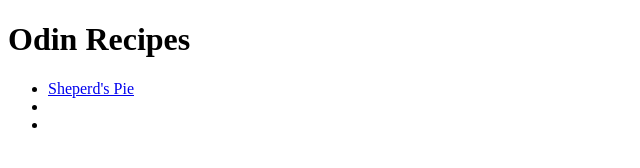
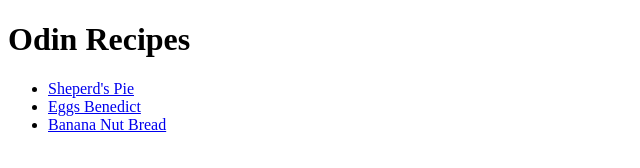
Before and after one commit to ADogNamedBird/odin-recipes, a plain HTML site: page index.html in a window 1280 px wide. Shown: the whole page, without its empty margins (0-640 px from the left). Drawn offline with Linux system fonts and the light colour scheme.

Commit message:
add links to pages in index

```diff
--- a/index.html
+++ b/index.html
@@ -9,8 +9,8 @@
     <h1>Odin Recipes</h1>
     <ul>
         <li><a href="recipes/sheperds-pie.html" target="_blank" rel="noopener noreferrer" >Sheperd's Pie</a></li>
-        <li></li>
-        <li></li>
+        <li><a href="recipes/eggs-benedict.html" target="_blank" rel="noopener noreferrer" > Eggs Benedict</a></li>
+        <li><a href="recipes/banana-nut-bread.html" target="_blank" rel="noopener noreferrer"> Banana Nut Bread</a></li>
 
 
 </body>
```
